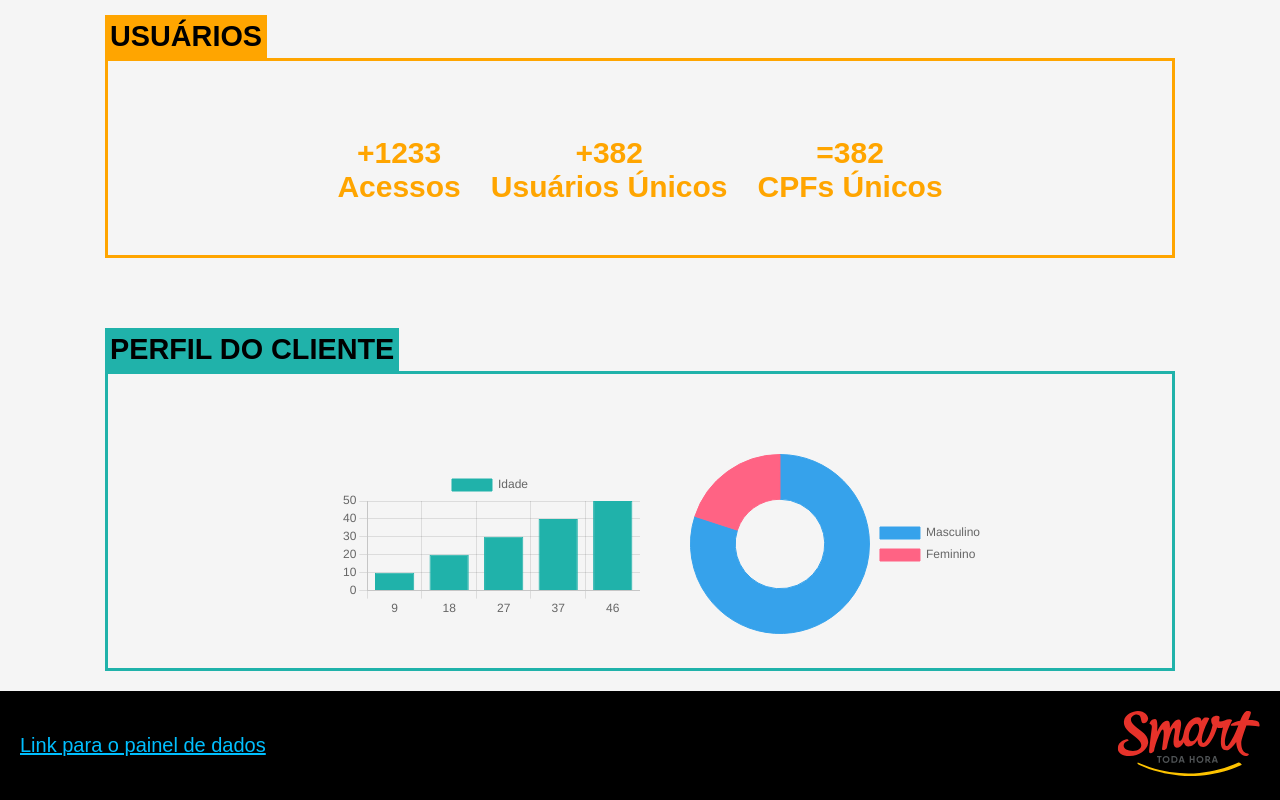
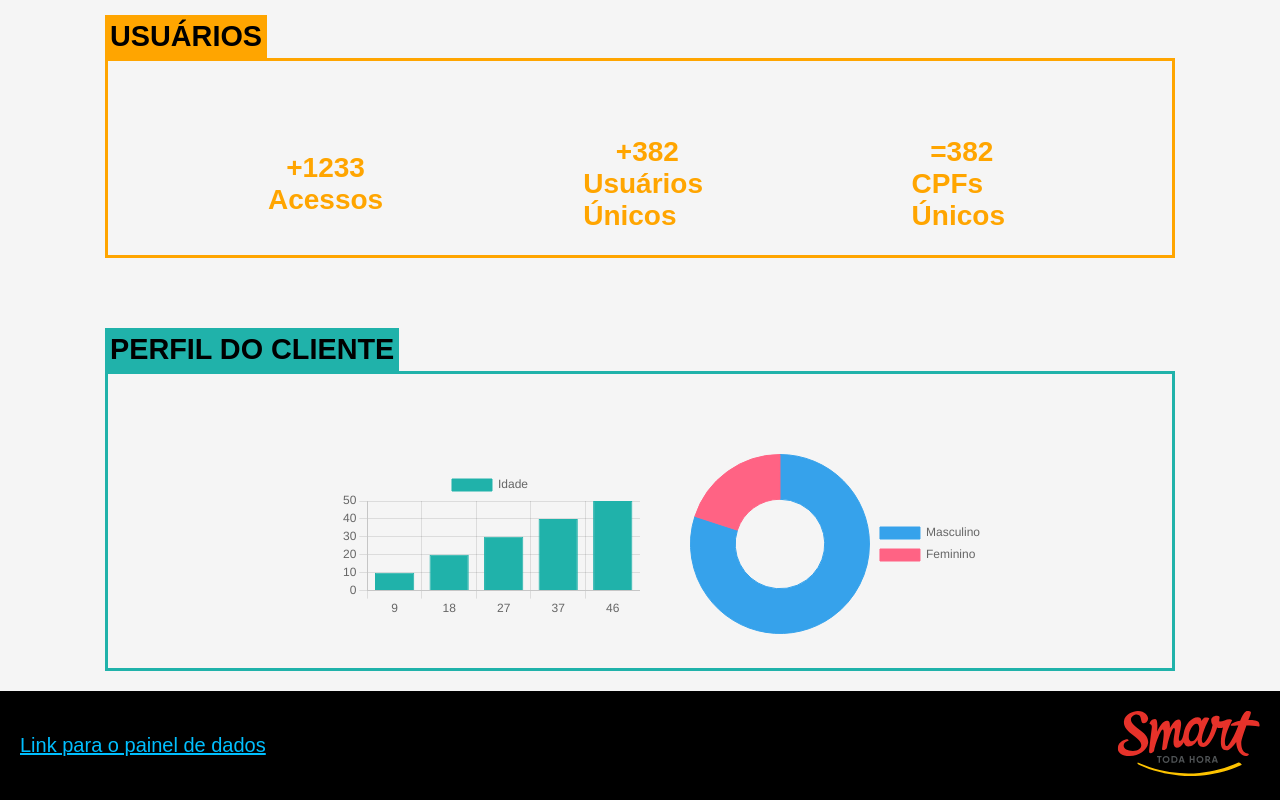
Before and after one commit to renatosnackin/info-news, a React (Create React App) app: page / in a window 1280 px wide. Shown: the part 1514-2314 px from the top of the page. Built offline with nearby package versions, Linux system fonts and the light colour scheme; the HTML template or start-up script is replaced by a standard one.

Commit message:
alterado nome da pagina

```diff
--- a/public/index.html
+++ b/public/index.html
@@ -24,7 +24,7 @@
       work correctly both with client-side routing and a non-root public URL.
       Learn how to configure a non-root public URL by running `npm run build`.
     -->
-    <title>React App</title>
+    <title>Info News</title>
   </head>
   <body>
     <noscript>You need to enable JavaScript to run this app.</noscript>
--- a/src/components/users/style.css
+++ b/src/components/users/style.css
@@ -20,11 +20,13 @@ h1.backgroundUsers{
     flex-direction: column;
     justify-content: center;
     margin: 15px;
+    margin-right: 100px;
+    margin-left: 100px;
     align-items: center;
 }
 
 .usersRow span {
-    font-size: 30px;
+    font-size: 28px;
     color: #FFA500;
     font-weight: bold;
 }
```
